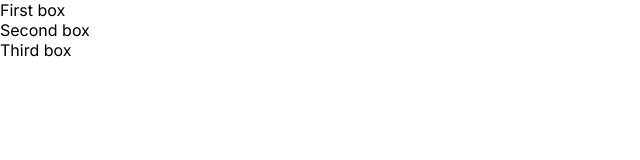
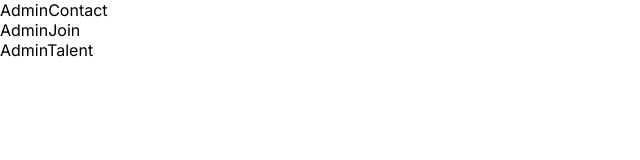
Before and after one commit to wadze213/crework-source, a React (Create React App) app in the folder crework/: page /admin-panel in a window 1280 px wide. Shown: the top 160 px of the page, without its empty margins (0-640 px from the left). Built offline with nearby package versions, Linux system fonts and the light colour scheme.

Commit message:
Created admin panel components

```diff
--- /dev/null
+++ b/crework/src/components/AdminContact.js
@@ -0,0 +1,9 @@
+import React from 'react'
+
+const AdminContact = () => {
+  return (
+    <div>AdminContact</div>
+  )
+}
+
+export default AdminContact
--- /dev/null
+++ b/crework/src/components/AdminJoin.js
@@ -0,0 +1,9 @@
+import React from 'react'
+
+const AdminJoin = () => {
+  return (
+    <div>AdminJoin</div>
+  )
+}
+
+export default AdminJoin
--- /dev/null
+++ b/crework/src/components/AdminTalent.js
@@ -0,0 +1,9 @@
+import React from 'react'
+
+const AdminTalent = () => {
+  return (
+    <div>AdminTalent</div>
+  )
+}
+
+export default AdminTalent
--- a/crework/src/pages/admin.js
+++ b/crework/src/pages/admin.js
@@ -1,16 +1,19 @@
 import React from 'react'
+import AdminContact from '../components/AdminContact'
+import AdminJoin from '../components/AdminJoin'
+import AdminTalent from '../components/AdminTalent'
 
 const Admin = () => {
   return (
     <div>
       <div>
-        First box
+        <AdminContact/>
       </div>
       <div>
-        Second box
+        <AdminJoin/>
       </div>
       <div>
-        Third box
+        <AdminTalent/>
       </div>
     </div>
   )
```
